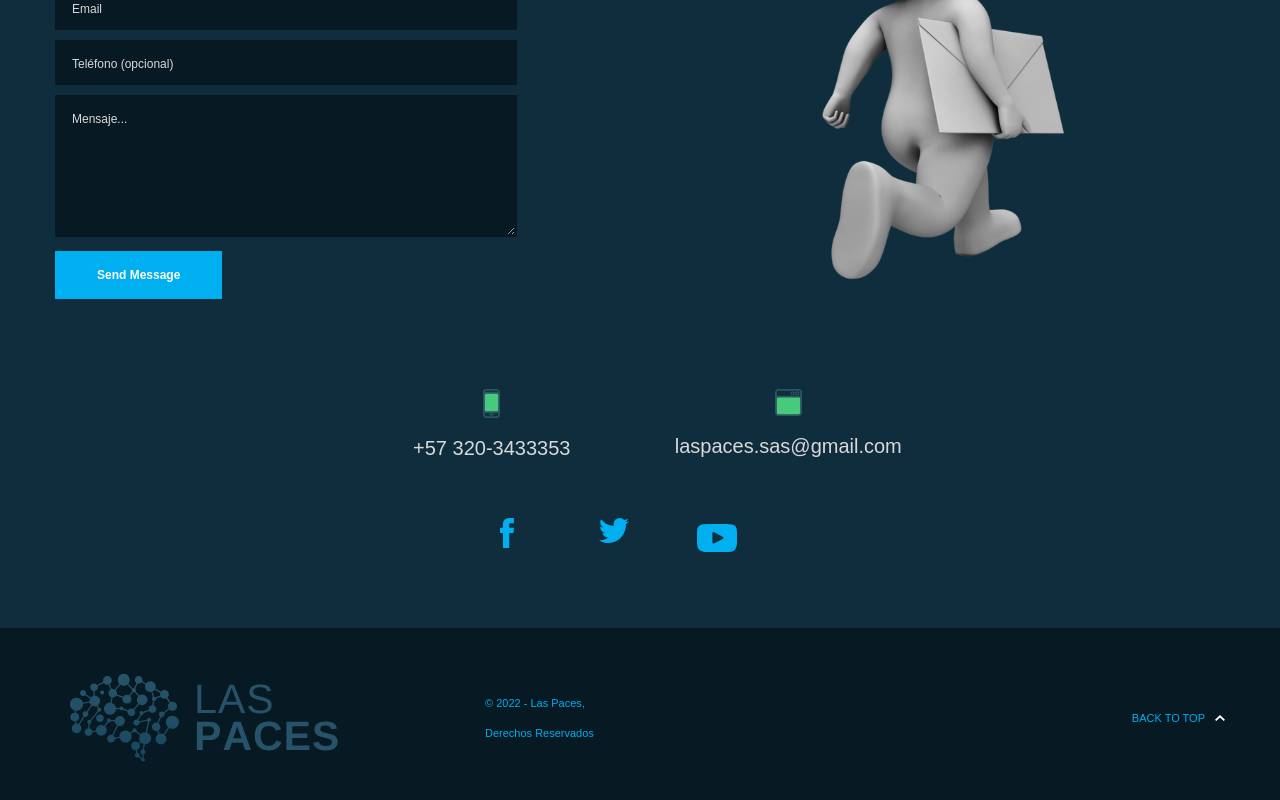
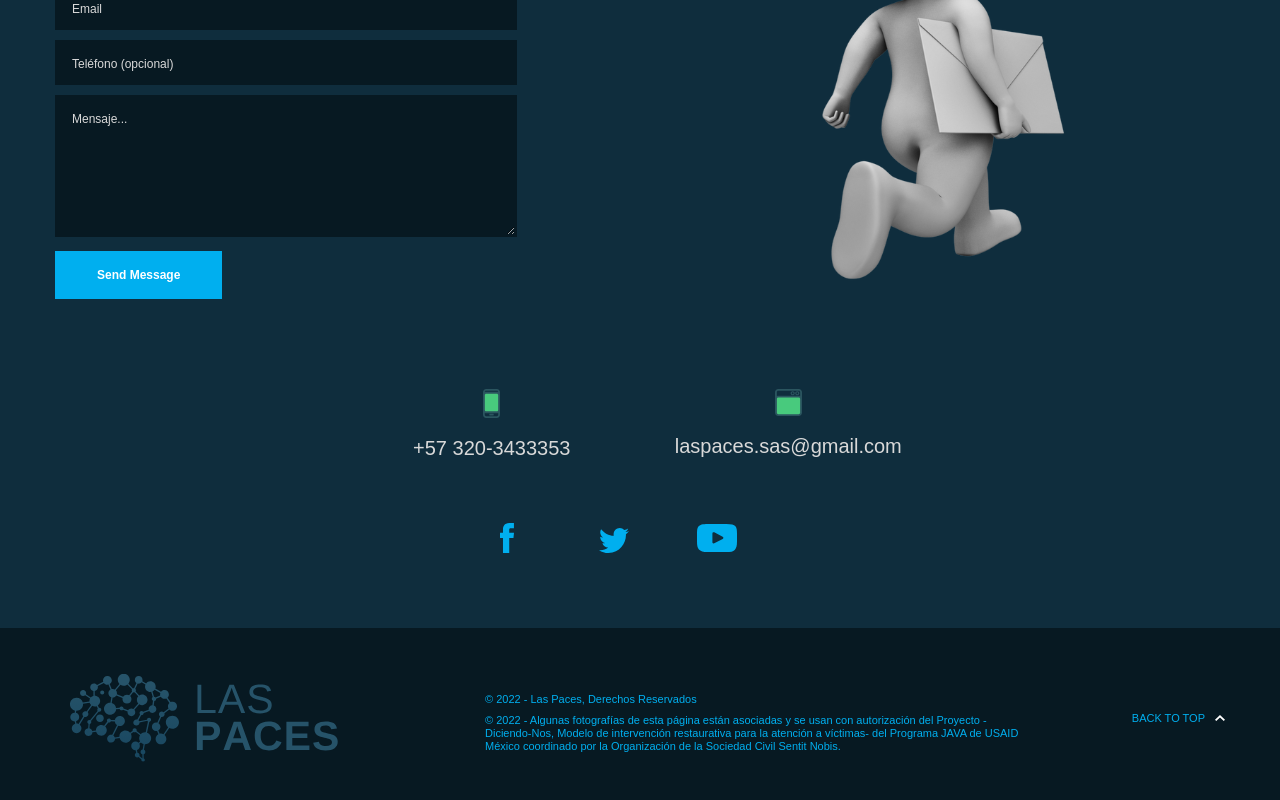
Before and after one commit to luribeto/laspaces, a React (Create React App) app: page / in a window 1280 px wide. Shown: the part 6886-7686 px from the top of the page. Built offline with nearby package versions, Linux system fonts and the light colour scheme.

Commit message:
contact and rights

```diff
--- a/src/components/contact/contactInfo/contactInfo.jsx
+++ b/src/components/contact/contactInfo/contactInfo.jsx
@@ -25,6 +25,7 @@ const contactInfo = () => (
           <ContactInfoBox
             icon={ContactInfoIcon2}
             textLine1="+57 320-3433353"
+            hRef="callto: +573203433353"
           />
         </Col>
         <Col xs={12} lg={3} className="contact__info">
@@ -32,6 +33,7 @@ const contactInfo = () => (
             icon={ContactInfoIcon3}
             textLine1="laspaces.sas@gmail.com"
             textLine2=""
+            hRef="mailto: laspaces.sas@gmail.com"
           />
         </Col>
       </Row>
--- a/src/components/contact/contactInfo/contactInfoBox.jsx
+++ b/src/components/contact/contactInfo/contactInfoBox.jsx
@@ -2,16 +2,20 @@ import React from "react";
 
 import "./contactInfoBox.scss";
 
-const contactInfoBox = (props) => (
-  <div className="contact__info-box">
+const contactInfoBox = (props) => {
+
+  return (
+    <a href={props.hRef} target="_blank" className="contact__info-box">
       <div>
+        {/* <a  href={props.hRef} target="_blank" style={{border: '1px solid red', display: 'block', cursor: 'pointer'}}><img src={props.icon} alt="address" /></a> */}
         <img src={props.icon} alt="address" />
       </div>
       <div>
         <p>{props.textLine1}</p>
         <p>{props.textLine2}</p>
       </div>
-  </div>
+    </a>
   );
+};
 
 export default contactInfoBox;
--- a/src/components/contact/contactInfo/contactInfoBox.scss
+++ b/src/components/contact/contactInfo/contactInfoBox.scss
@@ -7,6 +7,12 @@
   flex-direction: column;
   justify-content: space-between;
   align-items: center;
+  cursor: pointer;
+
+  div {
+    display: flex;
+    justify-content: center;
+  }
 
   img {
     margin: 20px 0;
@@ -15,5 +21,6 @@
   p {
     font-size: 2rem;
     line-height: 2rem;
+    color: $black-color;
   }
 }
--- a/src/components/contact/contactInfo/contactSocial.jsx
+++ b/src/components/contact/contactInfo/contactSocial.jsx
@@ -13,10 +13,10 @@ const contactSocial = () => (
     <Col xs={12}>
       <Row center="xs">
         <Col xs={12} lg={1} className="contact__social">
-          <a href="https://www.facebook.com/profile.php?id=100069085670675" target="_blank"><img src={FacebookIcon} alt="facebook" /></a>
+          <a href="https://www.facebook.com/profile.php?id=100069085670675" target="_blank"><img style={{paddingTop: '5px'}} src={FacebookIcon} alt="facebook" /></a>
         </Col>
         <Col xs={12} lg={1} className="contact__social">
-          <a href="https://twitter.com/Las_Paces" target="_blank"><img src={TwitterIcons} alt="Twitter" /></a>
+          <a href="https://twitter.com/Las_Paces" target="_blank"><img style={{paddingTop: '10px'}}  src={TwitterIcons} alt="Twitter" /></a>
         </Col>
         <Col xs={12} lg={1} className="contact__social">
           <a href="https://www.youtube.com/channel/UCGFt4-hlrrLIu3Ptjd4JfVQ" target="_blank"><img src={YoutubeIcon} className="youtube" alt="Youtube" /></a>
--- a/src/components/footer/footer.jsx
+++ b/src/components/footer/footer.jsx
@@ -10,13 +10,16 @@ const partnerBox = () => (
   <div className="footer">
     <div className="wrapper">
       <Row>
-        <Col xs={12} sm={6} md={6}>
+        <Col xs={12} sm={10} md={10}>
           <div className="footer-box">
             <img src={Logo} alt="logo" />
-            <p>© 2022 - Las Paces, Derechos Reservados</p>
+            <div>
+              <p>© 2022 - Las Paces, Derechos Reservados</p>
+              <p style={{lineHeight: '1.3rem'}}>© 2022 - Algunas fotografías de esta página están asociadas y se usan con autorización del Proyecto -Diciendo-Nos, Modelo de intervención restaurativa para la atención a víctimas- del Programa JAVA de USAID México coordinado por la Organización de la Sociedad Civil Sentit Nobis.</p>
+            </div>
           </div>
         </Col>
-        <Col xs={12} sm={6} md={6}>
+        <Col xs={12} sm={2} md={2}>
           <Link to="hero" spy={true} smooth={true} offset={0} duration={500}>
             <div className="footer-box back-to-top">
               <p>BACK TO TOP</p>
```
Lines whose indentation alone changed are shown as unchanged.
